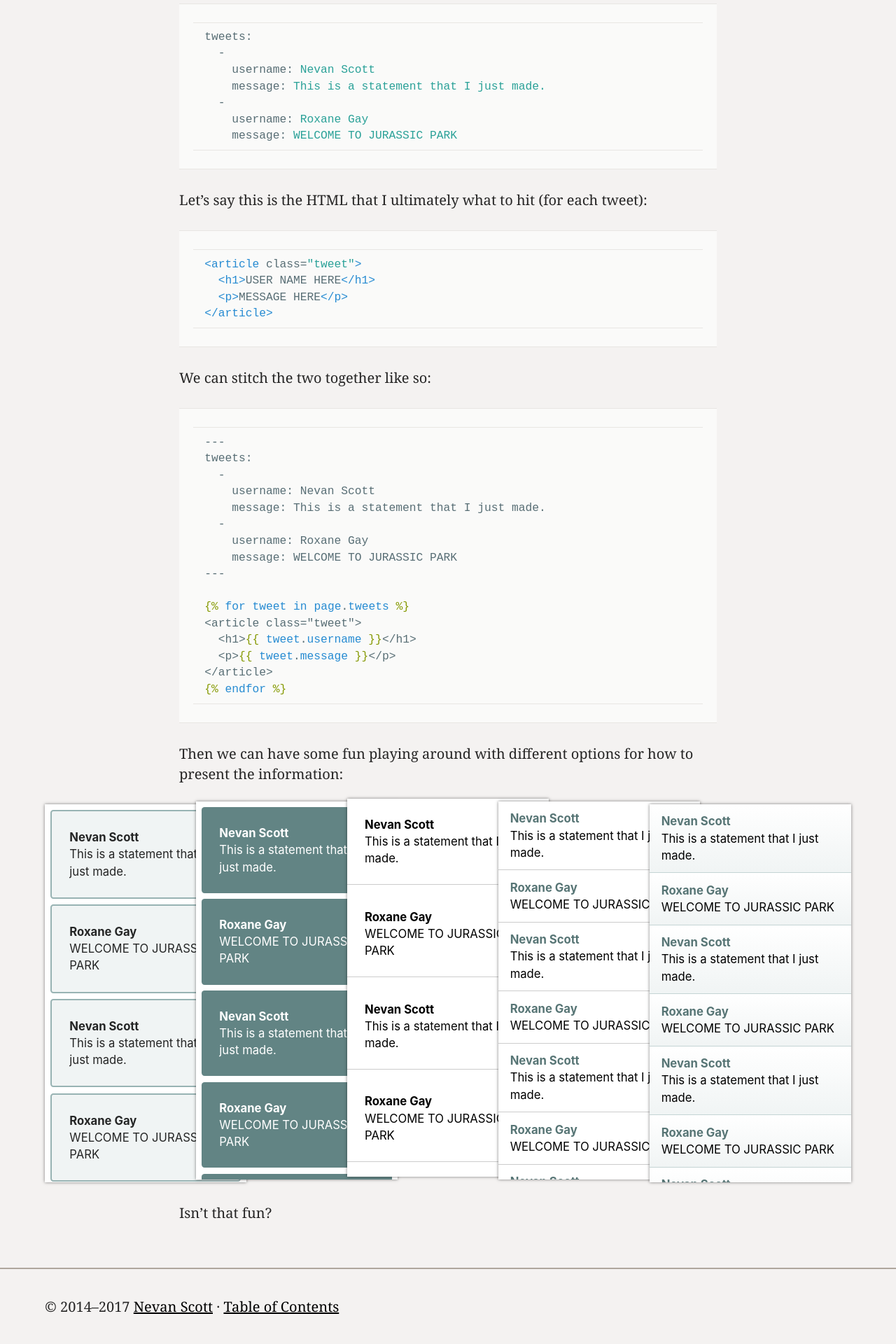
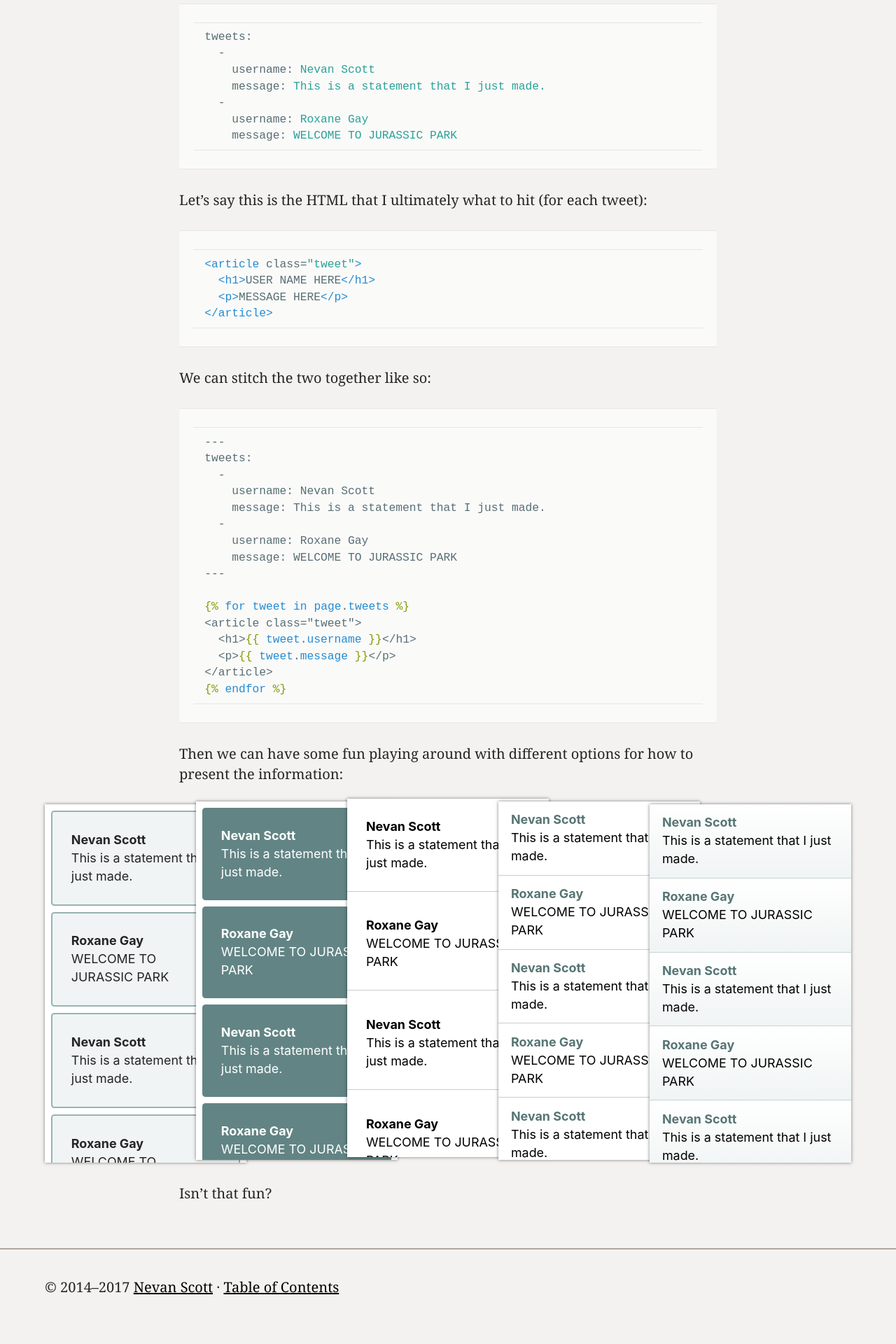
Before and after one commit to nevanscott/jekyllfordesigners, a Jekyll site: the page built from twitter.md, in a window 1280 px wide. Shown: the part 712-2632 px from the top of the page at 70% size. Built offline with Jekyll 4.4.1, drawn with Linux system fonts in a browser that asks for light colours; after the commit the page ends 2604 px from its top, so only the background shows below that; part of the change alters nothing that is shown.

Commit message:
crazy font-size trial

```diff
--- a/twitter.md
+++ b/twitter.md
@@ -109,13 +109,13 @@ Then we can have some fun playing around with different options for how to prese
 {% capture scss %}
 $sans: 'Whitney SSm A', 'Whitney SSm B', -apple-system, BlinkMacSystemFont, "Segoe UI", "Roboto", "Oxygen", "Ubuntu", "Cantarell", "Fira Sans", "Droid Sans", "Helvetica Neue", Avenir, Noto, sans-serif;
 .twitter_examples {
-  height: 60vh;
+  height: 40vw;
 }
 .twitter_example {
   background: white;
   box-shadow: 0 0 .25em rgba(0,0,0,.5);
-  font-size: smaller;
-  height: 60vh;
+  font-size: 1.4vw;
+  height: 40vw;
   margin: 0 -6.25% 0 0;
   overflow: hidden;
   padding: .5em;
```
